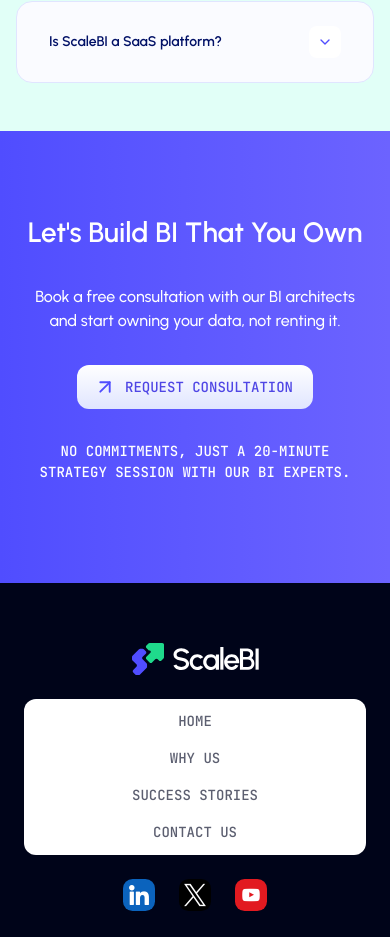
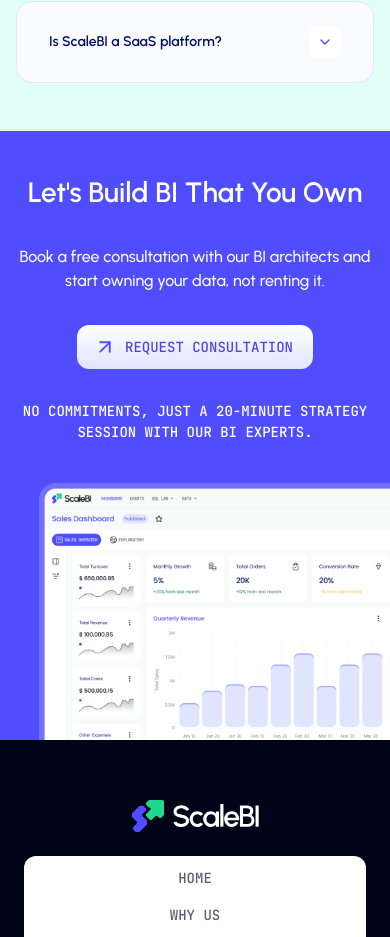
Before and after one commit to ScaleBI/ScaleBI-Site, a React (Vite) app: page / in a window 390 px wide. Shown: the part 9758-10695 px from the top of the page. Built offline with nearby package versions, Linux system fonts and the light colour scheme.

Commit message:
footer responsive

```diff
--- a/src/components/Footer.jsx
+++ b/src/components/Footer.jsx
@@ -10,20 +10,19 @@
         <section className="w-full overflow-hidden">
 
             {/* TOP CTA */}
-            <div className="w-full bg-gradient-to-r from-[#504DFF] to-[#6C63FF] relative overflow-hidden">
+            <div className="w-full bg-[#504DFF] overflow-hidden ">
 
-                <div className="max-w-[1440px] mx-auto px-6 lg:px-[80px] pt-[80px] sm:pt-[100px] pb-[100px] sm:pb-[120px] relative">
-
-                    <div className="flex flex-col lg:flex-row items-center justify-between">
+                <div className="flex flex-col lg:flex-row ">
 
                     {/* LEFT CONTENT */}
-                        <div className="flex flex-col gap-8 text-center lg:text-left">
+
+                    <div className="w-full w-[1280px] text-center lg:text-left flex flex-col gap-8  mt-[40px] lg:py-[80px] lg:pl-[120px] lg:whitespace-nowrap">
                         <h2 className="font-urbanist font-semibold text-[28px] sm:text-[32px] lg:text-[40px] text-white">
                             Let's Build BI That You Own
                         </h2>
 
                         <p className="font-urbanist font-medium text-[16px] sm:text-[18px] lg:text-[20px] text-white">
-                                Book a free consultation with our BI architects and
+                            Book a free consultation with our BI architects and <br />
                             start owning your data, not renting it.
                         </p>
 
@@ -35,18 +34,24 @@
                         <p className="font-jetbrains text-[14px] sm:text-[16px] lg:text-[18px] uppercase text-white">
                             NO COMMITMENTS, JUST A 20-MINUTE STRATEGY SESSION WITH OUR BI EXPERTS.
                         </p>
+
+                    </div>
+
+                    {/* </div> */}
+
+
+
+                    {/* IMAGE OUTSIDE CONTAINER */}
+                    <div className="w-full  flex justify-end items-end">
+                        <img
+                            src={DashBoardImage}
+                            alt="dashboard"
+                            className="w-[90%] sm:w-[75%] md:w-[90%] lg:w-[550px]  mt-[40px] sm:mt-[60px] lg:mt-[80px] object-contain
+        "
+                        />
                     </div>
 
                 </div>
-
-                </div>
-
-                {/* IMAGE OUTSIDE CONTAINER */}
-                <img
-                    src={DashBoardImage}
-                    alt="dashboard"
-                    className="hidden lg:block absolute right-0 top-[80px] w-[560px] h-[455px] "
-                />
 
             </div>
 
@@ -76,7 +81,7 @@
 
                     </div>
 
-                    <div className="w-full h-[2px] bg-[#2E3038] rounded-[8px]"/>
+                    <div className="w-full h-[2px] bg-[#2E3038] rounded-[8px]" />
 
                     <p className="text-center text-white font-urbanist font-medium text-[14px] sm:text-[16px] lg:text-[18px]">
                         &copy;  2025 ScaleBI is a trademark of its respective owners.
```
Lines whose indentation alone changed are shown as unchanged.
